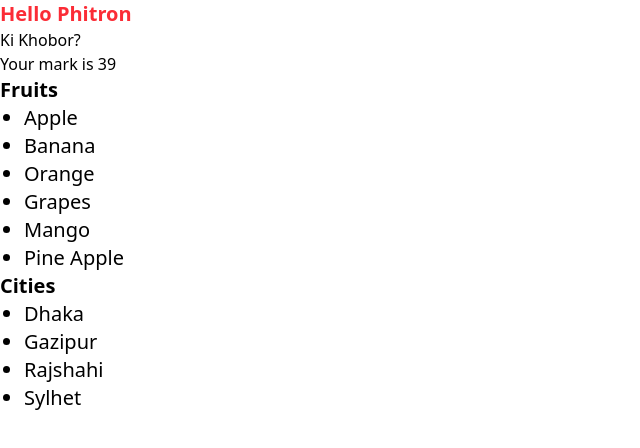
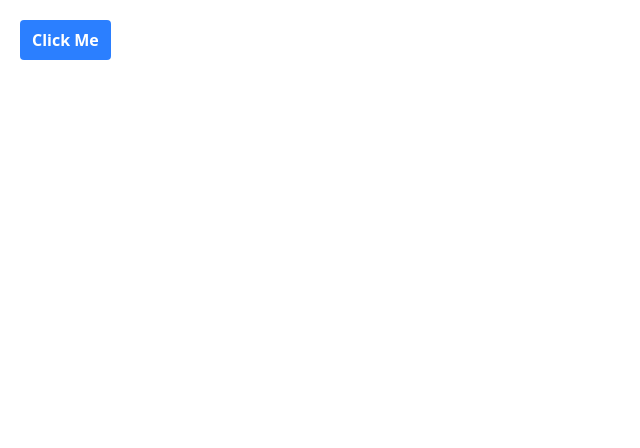
Before and after one commit to anisul770/Vite_React_Basics, a React (Vite) app: page / in a window 1280 px wide. Shown: the top 448 px of the page, without its empty margins (0-640 px from the left). Built offline with nearby package versions, Linux system fonts and the light colour scheme.

Commit message:
Intro React,compo,jsx,icons

```diff
--- a/package.json
+++ b/package.json
@@ -11,6 +11,7 @@
   },
   "dependencies": {
     "@tailwindcss/vite": "^4.1.18",
+    "lucide-react": "^0.562.0",
     "react": "^18.3.1",
     "react-dom": "^18.3.1",
     "tailwindcss": "^4.1.18"
--- a/src/App.jsx
+++ b/src/App.jsx
@@ -1,15 +1,18 @@
 // import './App.css'
-import FirstComponent from './components/FirstComponent'
-import List from './components/List'
+import Button from './components/Button';
+import Alert from './components/Alert';
+import PlayWithButton from './components/PlayWithButton';
 
 function App() {
-  const fruits = ['Apple', 'Banana', 'Orange', 'Grapes', 'Mango', 'Pine Apple'];
-  const cities = ['Dhaka','Gazipur','Rajshahi','Sylhet'];
+
+
   return (
     <>
-      <FirstComponent/>
-      <List items={fruits} heading = "Fruits"/>
-      <List items={cities} heading = "Cities"></List>
+      {/* <Alert color = "info" />
+      <Button handleClick={handleClick} color="success">
+        My Button
+      </Button> */}
+      <PlayWithButton/>
     </>
   )
 }
--- /dev/null
+++ b/src/components/Alert.jsx
@@ -0,0 +1,24 @@
+import { CircleX } from 'lucide-react';
+
+const Alert = ({color = 'info',children,onClose}) => {
+  const alertStyles = {
+    success : "bg-green-100 text-green-700 border-2 border-green-500",
+    error : "bg-red-100 text-red-700 border-2 border-red-500",
+    warning : "bg-yellow-100 text-yellow-700 border-2 border-yellow-500",
+    info : "bg-blue-100 text-blue-700 border-2 border-blue-500",
+
+  }
+
+  return (
+    <div className={`${alertStyles[color]} p-4 flex items-center justify-between rounded-sm`}>
+      <span>
+        {children}
+      </span>
+      <button onClick={()=>onClose()}>
+        <CircleX className='text-blue-500 hover:text-red-500'/>
+      </button>
+    </div>
+  );
+};
+
+export default Alert;
--- /dev/null
+++ b/src/components/Button.jsx
@@ -0,0 +1,19 @@
+const Button = ({handleClick,children,color='primary',className}) => {
+  const BtnColors = {
+    primary : 'bg-blue-500',
+    success : 'bg-green-500',
+    danger : 'bg-red-500',
+    info : 'bg-cyan-500',
+    warning : 'bg-yellow-500'
+  }
+  return (
+    <button
+      onClick={handleClick}
+      className={`${className} px-3 py-2 bg-blue-500 text-white rounded-sm m-5 ${BtnColors[color]}`}
+    >
+      {children}
+    </button>
+  );
+};
+
+export default Button;
--- /dev/null
+++ b/src/components/PlayWithButton.jsx
@@ -0,0 +1,20 @@
+import { useState } from "react";
+import Alert from "./Alert";
+import Button from "./Button";
+
+const PlayWithButton = () => {
+  const handleClick = () => console.log("Button Clicked")
+
+  const [alertVisible,SetAlertVisible] = useState(false)
+
+  return (
+    <div>
+      {alertVisible && (
+        <Alert color="success" onClose={()=>SetAlertVisible(false)}>You have click the button</Alert>
+      )}
+      <Button className='font-bold' handleClick={()=> SetAlertVisible(true)}>Click Me</Button>
+    </div>
+  );
+};
+
+export default PlayWithButton;
```
Also changed, not shown: 1 other file (tests, documents, lock files or other folders).
